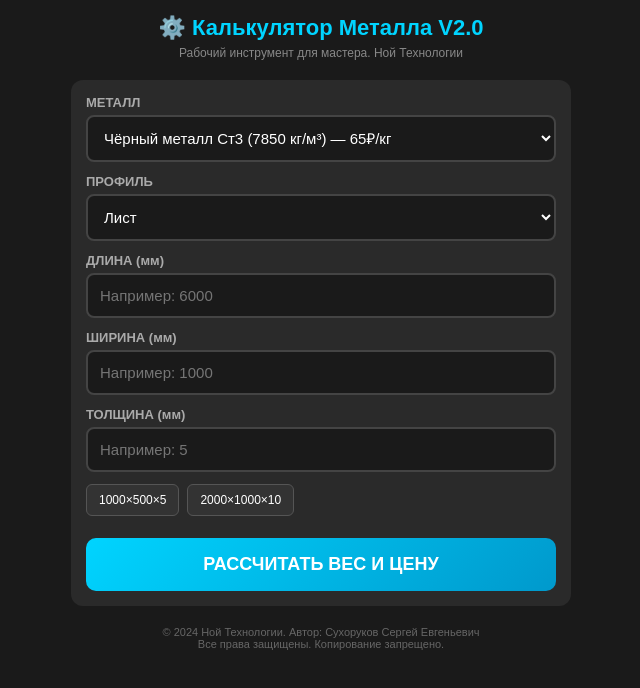
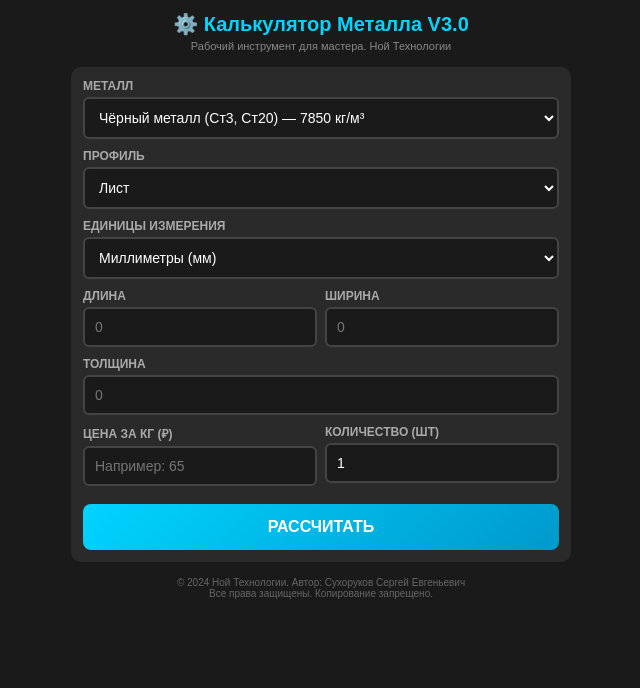
Before and after one commit to businkasuhorukova2023-bot/metal-calc, a plain HTML site: page index.html in a window 1280 px wide. Shown: the whole page, without its empty margins (319-959 px from the left). Drawn offline with Linux system fonts and the light colour scheme.

Commit message:
Update index.html

```diff
--- a/index.html
+++ b/index.html
@@ -3,48 +3,50 @@
 <head>
 <meta charset="UTF-8">
 <meta name="viewport" content="width=device-width, initial-scale=1.0">
-<title>Калькулятор Металла V2.0 | Ной Технологии</title>
+<title>Калькулятор Металла V3.0 | Ной Технологии</title>
 <!-- © 2024 Ной Технологии. Автор: Сухоруков Сергей Евгеньевич. Все права защищены. -->
 <style>
 * { margin: 0; padding: 0; box-sizing: border-box; font-family: Arial, sans-serif; }
-body { background: #1a1a1a; color: #fff; padding: 15px; min-height: 100vh; }
+body { background: #1a1a1a; color: #fff; padding: 12px; min-height: 100vh; }
 .container { max-width: 500px; margin: 0 auto; }
-h1 { text-align: center; color: #00d4ff; font-size: 22px; margin-bottom: 5px; }
-.subtitle { text-align: center; color: #888; font-size: 12px; margin-bottom: 20px; }
-.card { background: #2a2a2a; border-radius: 12px; padding: 15px; margin-bottom: 15px; }
-label { display: block; color: #aaa; font-size: 13px; margin-bottom: 5px; font-weight: bold; }
-select, input { width: 100%; padding: 12px; background: #1a1a1a; border: 2px solid #444; border-radius: 8px; color: #fff; font-size: 15px; margin-bottom: 12px; }
+h1 { text-align: center; color: #00d4ff; font-size: 20px; margin-bottom: 4px; }
+.subtitle { text-align: center; color: #888; font-size: 11px; margin-bottom: 15px; }
+.card { background: #2a2a2a; border-radius: 10px; padding: 12px; margin-bottom: 12px; }
+label { display: block; color: #aaa; font-size: 12px; margin-bottom: 4px; font-weight: bold; text-transform: uppercase; }
+select, input { width: 100%; padding: 10px; background: #1a1a1a; border: 2px solid #444; border-radius: 6px; color: #fff; font-size: 14px; margin-bottom: 10px; }
 select:focus, input:focus { border-color: #00d4ff; outline: none; }
-.btn-row { display: flex; gap: 8px; flex-wrap: wrap; margin-bottom: 12px; }
-.btn-quick { padding: 8px 12px; background: #333; border: 1px solid #555; border-radius: 6px; color: #fff; font-size: 12px; cursor: pointer; }
-.btn-quick:active { background: #00d4ff; color: #000; }
-.btn-calc { width: 100%; padding: 16px; background: linear-gradient(135deg, #00d4ff, #0099cc); color: #fff; border: none; border-radius: 10px; font-size: 18px; font-weight: bold; cursor: pointer; margin-top: 10px; }
+.row { display: flex; gap: 8px; }
+.row > div { flex: 1; }
+.btn-calc { width: 100%; padding: 14px; background: linear-gradient(135deg, #00d4ff, #0099cc); color: #fff; border: none; border-radius: 8px; font-size: 16px; font-weight: bold; cursor: pointer; margin-top: 8px; }
 .btn-calc:active { transform: scale(0.98); }
-.result { background: #0a0a0a; border: 2px solid #00d4ff; border-radius: 10px; padding: 20px; text-align: center; margin-top: 15px; }
-.result-label { color: #888; font-size: 14px; }
-.result-value { color: #00d4ff; font-size: 32px; font-weight: bold; margin: 5px 0; }
-.result-price { color: #00ff88; font-size: 24px; font-weight: bold; }
-.footer { text-align: center; color: #666; font-size: 11px; margin-top: 20px; }
+.result { background: #0a0a0a; border: 2px solid #00d4ff; border-radius: 8px; padding: 12px; margin-top: 12px; }
+.result-row { display: flex; justify-content: space-between; padding: 6px 0; border-bottom: 1px solid #333; }
+.result-row:last-child { border-bottom: none; }
+.result-label { color: #aaa; font-size: 13px; }
+.result-value { color: #00d4ff; font-size: 15px; font-weight: bold; }
+.result-value.price { color: #00ff88; font-size: 18px; }
+.footer { text-align: center; color: #666; font-size: 10px; margin-top: 15px; }
 .hidden { display: none; }
 </style>
 </head>
 <body>
 
 <div class="container">
-  <h1>⚙️ Калькулятор Металла V2.0</h1>
+  <h1>⚙️ Калькулятор Металла V3.0</h1>
   <div class="subtitle">Рабочий инструмент для мастера. Ной Технологии</div>
 
   <div class="card">
     <label>МЕТАЛЛ</label>
-    <select id="metal" onchange="updatePrice()">
-      <option value="7850" data-price="65">Чёрный металл Ст3 (7850 кг/м³) — 65₽/кг</option>
-      <option value="7850" data-price="75">Чёрный металл Ст20 (7850 кг/м³) — 75₽/кг</option>
-      <option value="7850" data-price="95">Нержавейка AISI 304 (7900 кг/м³) — 95₽/кг</option>
-      <option value="7850" data-price="55">Нержавейка AISI 430 (7700 кг/м³) — 55₽/кг</option>
-      <option value="2700" data-price="180">Алюминий (2700 кг/м³) — 180₽/кг</option>
-      <option value="8900" data-price="650">Медь (8900 кг/м³) — 650₽/кг</option>
-      <option value="8500" data-price="320">Латунь (8500 кг/м³) — 320₽/кг</option>
-      <option value="7850" data-price="85">Оцинковка (7850 кг/м³) — 85₽/кг</option>
+    <select id="metal" onchange="updateDensity()">
+      <option value="7850">Чёрный металл (Ст3, Ст20) — 7850 кг/м³</option>
+      <option value="7900">Нержавейка AISI 304 — 7900 кг/м³</option>
+      <option value="7700">Нержавейка AISI 430 — 7700 кг/м³</option>
+      <option value="2700">Алюминий — 2700 кг/м³</option>
+      <option value="8900">Медь — 8900 кг/м³</option>
+      <option value="8500">Латунь — 8500 кг/м³</option>
+      <option value="7850">Оцинковка — 7850 кг/м³</option>
+      <option value="7200">Чугун — 7200 кг/м³</option>
+      <option value="7300">Бронза — 7300 кг/м³</option>
     </select>
 
     <label>ПРОФИЛЬ</label>
@@ -54,36 +56,75 @@ select:focus, input:focus { border-color: #00d4ff; outline: none; }
       <option value="round">Круглый пруток</option>
       <option value="pipe">Труба круглая</option>
       <option value="pipe_square">Труба профильная (квадрат)</option>
+      <option value="pipe_rect">Труба профильная (прямоугольник)</option>
       <option value="angle">Уголок равнополочный</option>
       <option value="channel">Швеллер</option>
       <option value="strip">Полоса</option>
+      <option value="hex">Шестигранник</option>
     </select>
 
-    <label id="label1">ДЛИНА (мм)</label>
-    <input type="number" id="dim1" placeholder="Например: 6000" inputmode="numeric">
+    <label>ЕДИНИЦЫ ИЗМЕРЕНИЯ</label>
+    <select id="units">
+      <option value="1">Миллиметры (мм)</option>
+      <option value="10">Сантиметры (см)</option>
+      <option value="1000">Метры (м)</option>
+    </select>
 
-    <label id="label2">ШИРИНА / ДИАМЕТР (мм)</label>
-    <input type="number" id="dim2" placeholder="Например: 1000" inputmode="numeric">
+    <div class="row">
+      <div>
+        <label id="label1">Длина</label>
+        <input type="number" id="dim1" placeholder="0" inputmode="decimal">
+      </div>
+      <div>
+        <label id="label2">Ширина / Диаметр</label>
+        <input type="number" id="dim2" placeholder="0" inputmode="decimal">
+      </div>
+    </div>
 
     <div id="dim3-block">
-      <label id="label3">ТОЛЩИНА / СТОРОНА (мм)</label>
-      <input type="number" id="dim3" placeholder="Например: 5" inputmode="numeric">
+      <label id="label3">Толщина / Сторона</label>
+      <input type="number" id="dim3" placeholder="0" inputmode="decimal">
     </div>
 
-    <div class="btn-row" id="quick-btns">
-      <button class="btn-quick" onclick="setQuick(1000,500,5)">Лист 1000×500×5</button>
-      <button class="btn-quick" onclick="setQuick(6000,12,0)">Арматура 12мм 6м</button>
-      <button class="btn-quick" onclick="setQuick(6000,20,0)">Арматура 20мм 6м</button>
-      <button class="btn-quick" onclick="setQuick(6000,50,3)">Труба 50×3мм 6м</button>
+    <div id="dim4-block" class="hidden">
+      <label id="label4">Вторая сторона</label>
+      <input type="number" id="dim4" placeholder="0" inputmode="decimal">
     </div>
 
-    <button class="btn-calc" onclick="calculate()">РАССЧИТАТЬ ВЕС И ЦЕНУ</button>
+    <div class="row">
+      <div>
+        <label>ЦЕНА ЗА КГ (₽)</label>
+        <input type="number" id="price" placeholder="Например: 65" inputmode="decimal">
+      </div>
+      <div>
+        <label>КОЛИЧЕСТВО (шт)</label>
+        <input type="number" id="qty" placeholder="1" value="1" inputmode="numeric">
+      </div>
+    </div>
+
+    <button class="btn-calc" onclick="calculate()">РАССЧИТАТЬ</button>
 
     <div class="result" id="result" style="display:none;">
-      <div class="result-label">ВЕС:</div>
-      <div class="result-value" id="weight">0.00 кг</div>
-      <div class="result-label">СТОИМОСТЬ:</div>
-      <div class="result-price" id="price">0 ₽</div>
+      <div class="result-row">
+        <span class="result-label">Вес 1 шт:</span>
+        <span class="result-value" id="w1">0 кг</span>
+      </div>
+      <div class="result-row">
+        <span class="result-label">Общий вес:</span>
+        <span class="result-value" id="wTotal">0 кг</span>
+      </div>
+      <div class="result-row">
+        <span class="result-label">Площадь поверхности 1 шт:</span>
+        <span class="result-value" id="area">0 м²</span>
+      </div>
+      <div class="result-row">
+        <span class="result-label">Стоимость 1 шт:</span>
+        <span class="result-value price" id="p1">0 ₽</span>
+      </div>
+      <div class="result-row">
+        <span class="result-label">ИТОГО:</span>
+        <span class="result-value price" id="pTotal">0 ₽</span>
+      </div>
     </div>
   </div>
 
@@ -94,12 +135,11 @@ select:focus, input:focus { border-color: #00d4ff; outline: none; }
 </div>
 
 <script>
-/* Ной Технологии V2.0 | Автор: Сухоруков С.Е. | NOI-TECH-2024 */
-let pricePerKg = 65;
+/* Ной Технологии V3.0 | Автор: Сухоруков С.Е. | NOI-TECH-2024 */
+let density = 7850;
 
-function updatePrice() {
-  const sel = document.getElementById('metal');
-  pricePerKg = parseFloat(sel.options[sel.selectedIndex].dataset.price);
+function updateDensity() {
+  density = parseFloat(document.getElementById('metal').value);
 }
 
 function toggleFields() {
@@ -107,91 +147,105 @@ function toggleFields() {
   const l1 = document.getElementById('label1');
   const l2 = document.getElementById('label2');
   const l3 = document.getElementById('label3');
+  const l4 = document.getElementById('label4');
   const d3 = document.getElementById('dim3-block');
-  const qb = document.getElementById('quick-btns');
+  const d4 = document.getElementById('dim4-block');
 
-  if (p === 'sheet') {
-    l1.textContent = 'ДЛИНА (мм)'; l2.textContent = 'ШИРИНА (мм)'; l3.textContent = 'ТОЛЩИНА (мм)';
-    d3.classList.remove('hidden');
-    qb.innerHTML = '<button class="btn-quick" onclick="setQuick(1000,500,5)">1000×500×5</button><button class="btn-quick" onclick="setQuick(2000,1000,10)">2000×1000×10</button>';
-  } else if (p === 'armatura') {
-    l1.textContent = 'ДЛИНА (мм)'; l2.textContent = 'ДИАМЕТР (мм)';
+  d3.classList.remove('hidden');
+  d4.classList.add('hidden');
+
+  if (p === 'sheet' || p === 'strip') {
+    l1.textContent = 'Длина'; l2.textContent = 'Ширина'; l3.textContent = 'Толщина';
+  } else if (p === 'armatura' || p === 'round' || p === 'hex') {
+    l1.textContent = 'Длина'; l2.textContent = 'Диаметр';
     d3.classList.add('hidden');
-    qb.innerHTML = '<button class="btn-quick" onclick="setQuick(6000,8,0)">⌀8мм 6м</button><button class="btn-quick" onclick="setQuick(6000,10,0)">⌀10мм 6м</button><button class="btn-quick" onclick="setQuick(6000,12,0)">⌀12мм 6м</button><button class="btn-quick" onclick="setQuick(6000,16,0)">⌀16мм 6м</button><button class="btn-quick" onclick="setQuick(6000,20,0)">⌀20мм 6м</button>';
-  } else if (p === 'round') {
-    l1.textContent = 'ДЛИНА (мм)'; l2.textContent = 'ДИАМЕТР (мм)';
-    d3.classList.add('hidden');
-    qb.innerHTML = '<button class="btn-quick" onclick="setQuick(1000,20,0)">⌀20мм 1м</button><button class="btn-quick" onclick="setQuick(1000,50,0)">⌀50мм 1м</button>';
   } else if (p === 'pipe') {
-    l1.textContent = 'ДЛИНА (мм)'; l2.textContent = 'НАРУЖНЫЙ ДИАМЕТР (мм)'; l3.textContent = 'ТОЛЩИНА СТЕНКИ (мм)';
-    d3.classList.remove('hidden');
-    qb.innerHTML = '<button class="btn-quick" onclick="setQuick(6000,50,3)">⌀50×3мм 6м</button><button class="btn-quick" onclick="setQuick(6000,100,4)">⌀100×4мм 6м</button>';
+    l1.textContent = 'Длина'; l2.textContent = 'Наружный диаметр'; l3.textContent = 'Толщина стенки';
   } else if (p === 'pipe_square') {
-    l1.textContent = 'ДЛИНА (мм)'; l2.textContent = 'СТОРОНА (мм)'; l3.textContent = 'ТОЛЩИНА СТЕНКИ (мм)';
-    d3.classList.remove('hidden');
-    qb.innerHTML = '<button class="btn-quick" onclick="setQuick(6000,40,3)">40×40×3мм 6м</button><button class="btn-quick" onclick="setQuick(6000,60,4)">60×60×4мм 6м</button>';
+    l1.textContent = 'Длина'; l2.textContent = 'Сторона'; l3.textContent = 'Толщина стенки';
+  } else if (p === 'pipe_rect') {
+    l1.textContent = 'Длина'; l2.textContent = 'Сторона A'; l3.textContent = 'Сторона B';
+    d4.classList.remove('hidden');
+    l4.textContent = 'Толщина стенки';
   } else if (p === 'angle') {
-    l1.textContent = 'ДЛИНА (мм)'; l2.textContent = 'ШИРИНА ПОЛКИ (мм)'; l3.textContent = 'ТОЛЩИНА (мм)';
-    d3.classList.remove('hidden');
-    qb.innerHTML = '<button class="btn-quick" onclick="setQuick(6000,50,5)">50×50×5мм 6м</button><button class="btn-quick" onclick="setQuick(6000,75,6)">75×75×6мм 6м</button>';
+    l1.textContent = 'Длина'; l2.textContent = 'Ширина полки'; l3.textContent = 'Толщина';
   } else if (p === 'channel') {
-    l1.textContent = 'ДЛИНА (мм)'; l2.textContent = 'ВЫСОТА (мм)'; l3.textContent = 'ТОЛЩИНА СТЕНКИ (мм)';
-    d3.classList.remove('hidden');
-    qb.innerHTML = '<button class="btn-quick" onclick="setQuick(6000,100,6)">100×6мм 6м</button><button class="btn-quick" onclick="setQuick(6000,160,8)">160×8мм 6м</button>';
-  } else if (p === 'strip') {
-    l1.textContent = 'ДЛИНА (мм)'; l2.textContent = 'ШИРИНА (мм)'; l3.textContent = 'ТОЛЩИНА (мм)';
-    d3.classList.remove('hidden');
-    qb.innerHTML = '<button class="btn-quick" onclick="setQuick(6000,40,4)">40×4мм 6м</button>';
+    l1.textContent = 'Длина'; l2.textContent = 'Высота'; l3.textContent = 'Толщина стенки';
   }
-}
-
-function setQuick(d1, d2, d3) {
-  document.getElementById('dim1').value = d1;
-  document.getElementById('dim2').value = d2;
-  document.getElementById('dim3').value = d3;
 }
 
 function calculate() {
   const p = document.getElementById('profile').value;
+  const u = parseFloat(document.getElementById('units').value);
   const d1 = parseFloat(document.getElementById('dim1').value);
   const d2 = parseFloat(document.getElementById('dim2').value);
   const d3 = parseFloat(document.getElementById('dim3').value) || 0;
+  const d4 = parseFloat(document.getElementById('dim4').value) || 0;
+  const price = parseFloat(document.getElementById('price').value) || 0;
+  const qty = parseInt(document.getElementById('qty').value) || 1;
 
   if (isNaN(d1) || isNaN(d2)) { alert('Заполни длину и второй размер!'); return; }
 
+  // Переводим в метры
+  const L = d1 / u;
+  const A = d2 / u;
+  const T = d3 / u;
+  const B = d4 / u;
+
   let volume = 0;
-  const m = document.getElementById('metal').value;
+  let area = 0; // площадь поверхности в м²
 
-  if (p === 'sheet') {
-    volume = (d1/1000) * (d2/1000) * (d3/1000);
+  if (p === 'sheet' || p === 'strip') {
+    volume = L * A * T;
+    area = 2 * (L*A + L*T + A*T);
   } else if (p === 'armatura' || p === 'round') {
-    const r = (d2/2)/1000;
-    volume = Math.PI * r * r * (d1/1000);
+    const r = A / 2;
+    volume = Math.PI * r * r * L;
+    area = 2 * Math.PI * r * L + 2 * Math.PI * r * r;
+  } else if (p === 'hex') {
+    const r = A / 2;
+    const s = r; // сторона шестигранника ≈ радиус
+    volume = (3 * Math.sqrt(3) / 2) * s * s * L;
+    area = 6 * s * L + 2 * (3 * Math.sqrt(3) / 2) * s * s;
   } else if (p === 'pipe') {
-    const R = (d2/2)/1000;
-    const r = R - (d3/1000);
-    volume = Math.PI * (R*R - r*r) * (d1/1000);
+    const R = A / 2;
+    const r = R - T;
+    if (r <= 0) { alert('Толщина стенки больше радиуса!'); return; }
+    volume = Math.PI * (R*R - r*r) * L;
+    area = 2 * Math.PI * R * L + 2 * Math.PI * r * L + 2 * Math.PI * (R*R - r*r);
   } else if (p === 'pipe_square') {
-    const a = d2/1000;
-    const t = d3/1000;
-    volume = (a*a - (a-2*t)*(a-2*t)) * (d1/1000);
+    const a = A;
+    const ai = a - 2*T;
+    if (ai <= 0) { alert('Толщина стенки слишком большая!'); return; }
+    volume = (a*a - ai*ai) * L;
+    area = 4 * a * L + 4 * ai * L + 2 * (a*a - ai*ai);
+  } else if (p === 'pipe_rect') {
+    const a = A, b = B;
+    const ai = a - 2*T, bi = b - 2*T;
+    if (ai <= 0 || bi <= 0) { alert('Толщина стенки слишком большая!'); return; }
+    volume = (a*b - ai*bi) * L;
+    area = 2*(a+b)*L + 2*(ai+bi)*L + 2*(a*b - ai*bi);
   } else if (p === 'angle') {
-    const a = d2/1000;
-    const t = d3/1000;
-    volume = (2*a*t - t*t) * (d1/1000);
+    const a = A, t = T;
+    volume = (2*a*t - t*t) * L;
+    area = (2*a + 2*(a-t)) * L + 2 * (2*a*t - t*t);
   } else if (p === 'channel') {
-    const h = d2/1000;
-    const t = d3/1000;
-    volume = (h*t*2 + (h-2*t)*t) * (d1/1000);
-  } else if (p === 'strip') {
-    volume = (d1/1000) * (d2/1000) * (d3/1000);
+    const h = A, t = T;
+    const b = h / 2; // ширина полки примерно половина высоты (упрощённо)
+    volume = (h*t*2 + (h-2*t)*t) * L;
+    area = (2*h + 4*b) * L;
   }
 
-  const weight = volume * m;
-  const price = weight * pricePerKg;
+  const weight1 = volume * density;
+  const weightTotal = weight1 * qty;
+  const price1 = weight1 * price;
+  const priceTotal = weightTotal * price;
 
-  document.getElementById('weight').textContent = weight.toFixed(2) + ' кг';
-  document.getElementById('price').textContent = Math.round(price) + ' ₽';
+  document.getElementById('w1').textContent = weight1.toFixed(3) + ' кг';
+  document.getElementById('wTotal').textContent = weightTotal.toFixed(3) + ' кг' + (qty > 1 ? ' (' + qty + ' шт)' : '');
+  document.getElementById('area').textContent = area.toFixed(3) + ' м²';
+  document.getElementById('p1').textContent = price > 0 ? Math.round(price1) + ' ₽' : '—';
+  document.getElementById('pTotal').textContent = price > 0 ? Math.round(priceTotal) + ' ₽' : '—';
   document.getElementById('result').style.display = 'block';
 }
 
```
